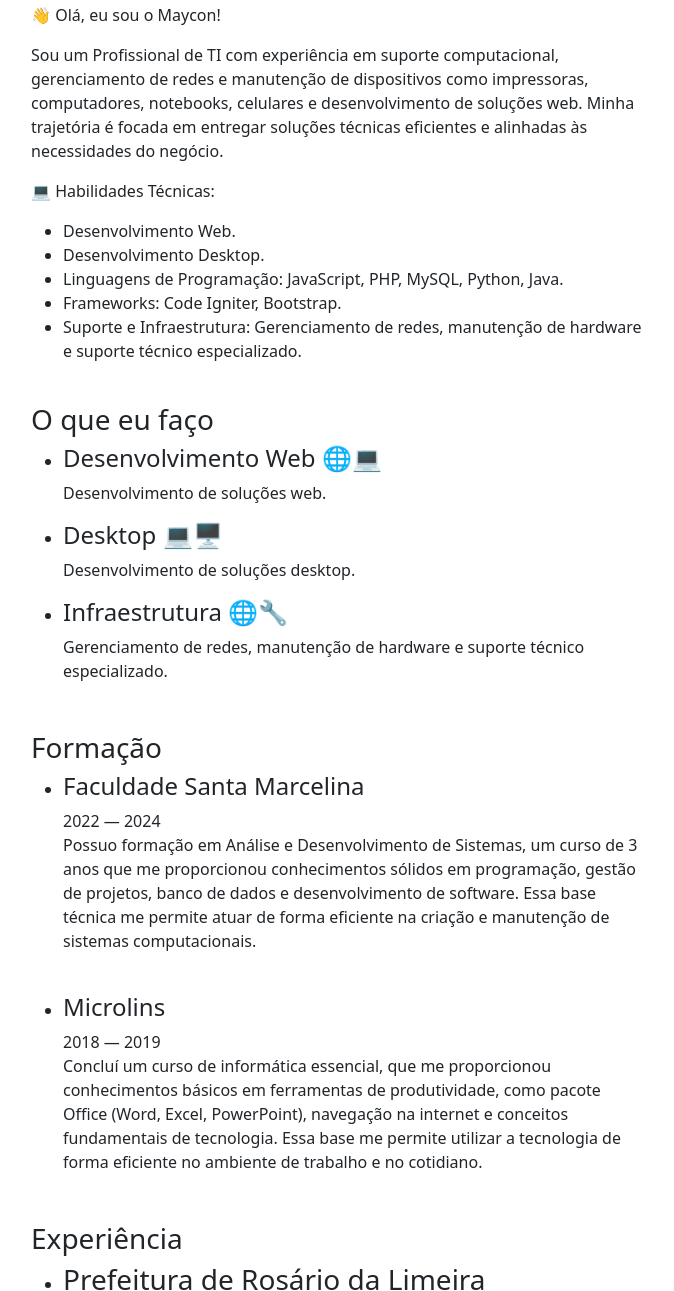
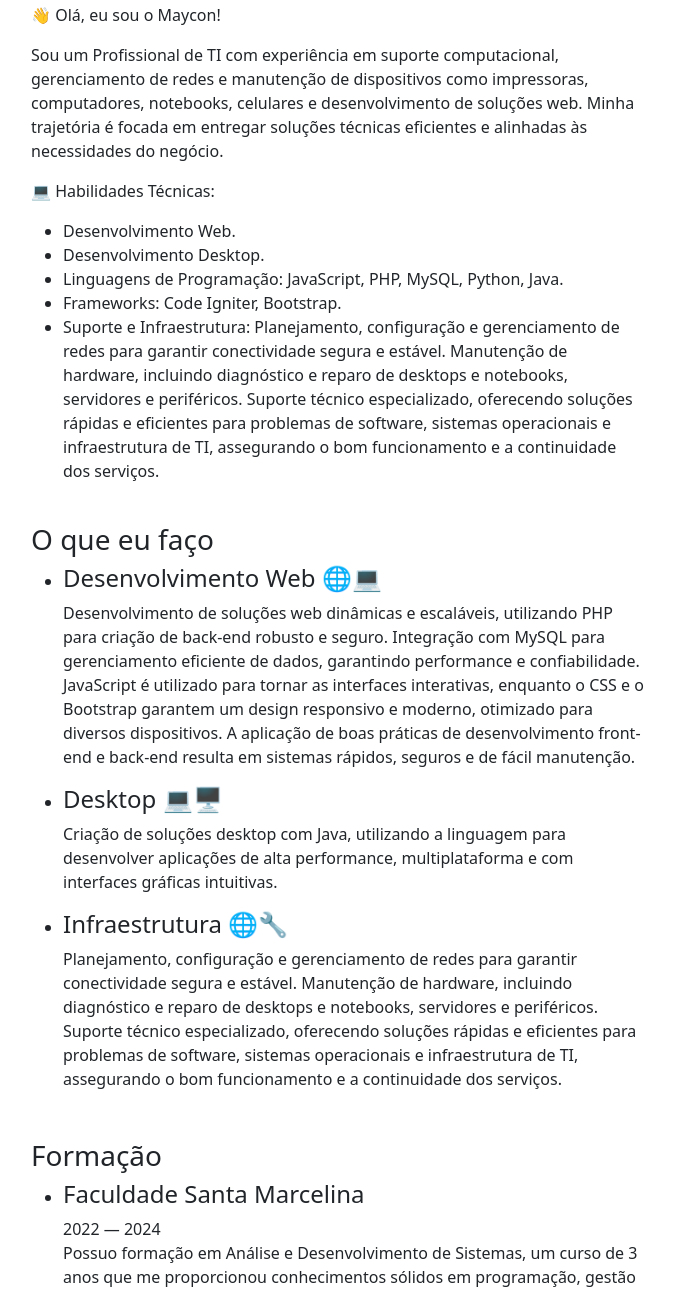
Before and after one commit to MayconBruno7/mbtech7, a plain HTML site: page responsavelTecnico.html in a window 1280 px wide. Shown: the part 332-1623 px from the top of the page, without its empty margins (301-975 px from the left). Drawn offline with nearby package versions, Linux system fonts and the light colour scheme.

Commit message:
Algumas alterações nos paragrafos

```diff
--- a/responsavelTecnico.html
+++ b/responsavelTecnico.html
@@ -70,8 +70,10 @@
                     <li>Desenvolvimento Desktop.</li>
                     <li>Linguagens de Programação: JavaScript, PHP, MySQL, Python, Java.</li>
                     <li>Frameworks: Code Igniter, Bootstrap.</li>
-                    <li>Suporte e Infraestrutura: Gerenciamento de redes, manutenção de hardware e suporte técnico
-                        especializado.</li>
+                    <li>Suporte e Infraestrutura: Planejamento, configuração e gerenciamento de redes para garantir conectividade segura e estável.
+                         Manutenção de hardware, incluindo diagnóstico e reparo de desktops e notebooks, servidores e periféricos.
+                         Suporte técnico especializado, oferecendo soluções rápidas e eficientes para problemas de software, sistemas operacionais e infraestrutura
+                         de TI, assegurando o bom funcionamento e a continuidade dos serviços.</li>
                 </ul>
                 <br>
             </section>
@@ -87,7 +89,11 @@
                             <h4 class="h4 service-item-title">Desenvolvimento Web 🌐💻 </h4>
 
                             <p class="service-item-text">
-                                Desenvolvimento de soluções web.
+                                Desenvolvimento de soluções web dinâmicas e escaláveis, utilizando PHP para criação de back-end robusto e seguro.
+                                Integração com MySQL para gerenciamento eficiente de dados, garantindo performance e confiabilidade.
+                                JavaScript é utilizado para tornar as interfaces interativas, enquanto o CSS e o Bootstrap garantem um design responsivo e moderno,
+                                 otimizado para diversos dispositivos. A aplicação de boas práticas de desenvolvimento front-end e back-end resulta em sistemas
+                                 rápidos, seguros e de fácil manutenção.
                             </p>
                         </div>
 
@@ -98,7 +104,8 @@
                             <h4 class="h4 service-item-title">Desktop 💻🖥️ </h4>
 
                             <p class="service-item-text">
-                                Desenvolvimento de soluções desktop.
+                                Criação de soluções desktop com Java, utilizando a linguagem para desenvolver aplicações de alta performance,
+                                 multiplataforma e com interfaces gráficas intuitivas.
                             </p>
                         </div>
 
@@ -109,7 +116,10 @@
                             <h4 class="h4 service-item-title">Infraestrutura 🌐🔧</h4>
 
                             <p class="service-item-text">
-                                Gerenciamento de redes, manutenção de hardware e suporte técnico especializado.
+                                Planejamento, configuração e gerenciamento de redes para garantir conectividade segura e estável.
+                                Manutenção de hardware, incluindo diagnóstico e reparo de desktops e notebooks, servidores e periféricos.
+                                Suporte técnico especializado, oferecendo soluções rápidas e eficientes para problemas de software, sistemas operacionais e infraestrutura
+                                de TI, assegurando o bom funcionamento e a continuidade dos serviços.
                             </p>
                         </div>
 
```
